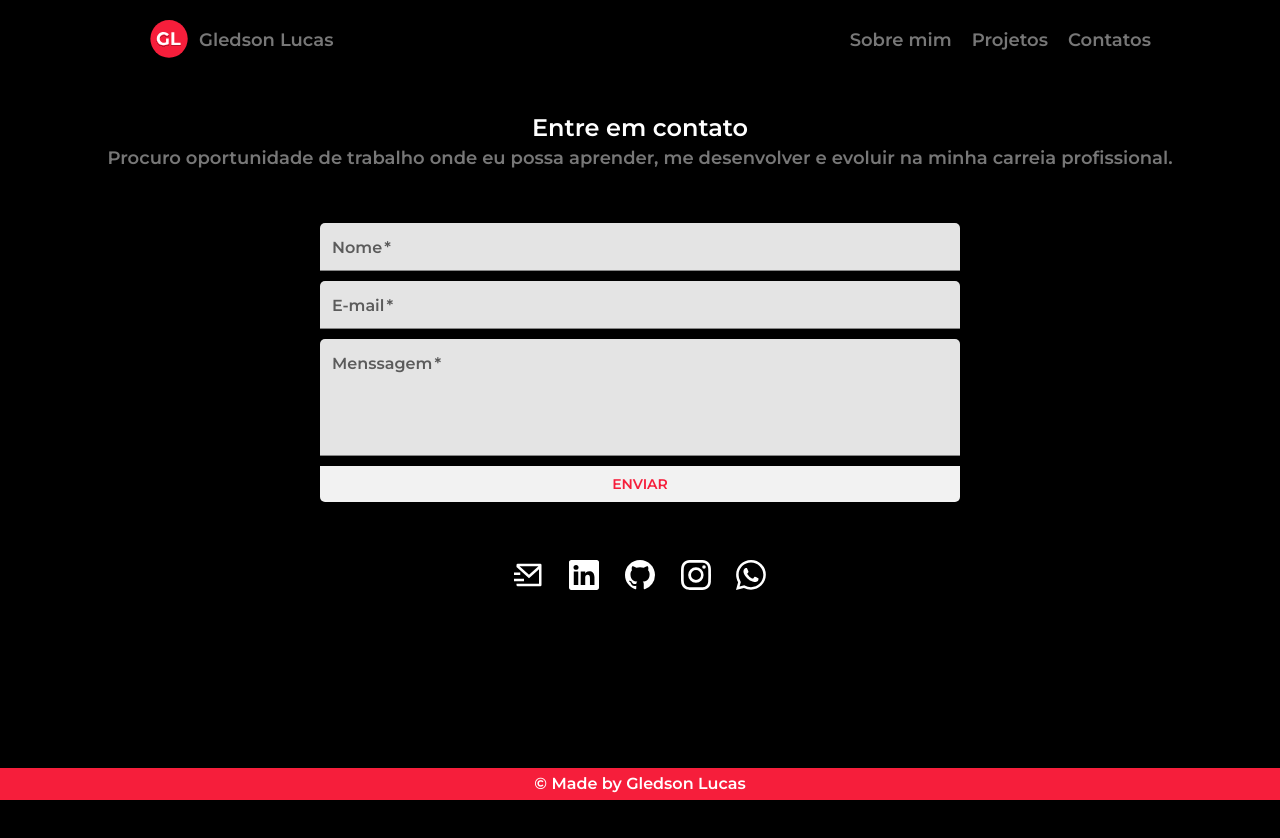
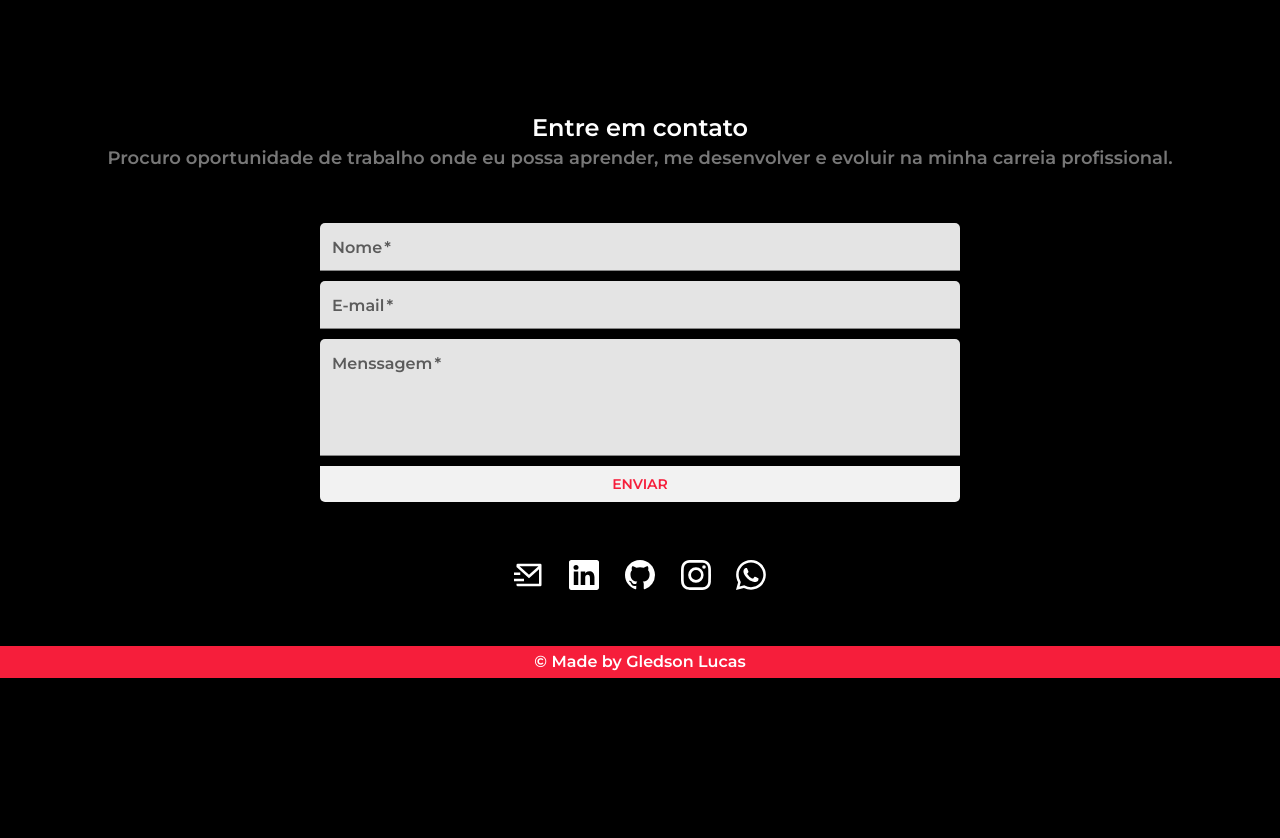
Before and after one commit to GledsonLucas111/Portfolio, a React (Create React App) app: page /contatos in a window 1280 px wide. Shown: the top 838 px of the page. Before the commit the page ends 800 px from the top, so only its background shows below. Built offline with nearby package versions, Linux system fonts and the light colour scheme.

Commit message:
fazendo alteracoes nas paginas: home, about e contact

```diff
--- a/package.json
+++ b/package.json
@@ -18,7 +18,6 @@
     "axios": "^0.27.2",
     "react": "^18.2.0",
     "react-dom": "^18.2.0",
-    "react-hook-form": "^7.34.2",
     "react-icons": "^4.4.0",
     "react-lottie": "^1.2.3",
     "react-router-dom": "^6.3.0",
--- a/src/components/footer/styles.tsx
+++ b/src/components/footer/styles.tsx
@@ -4,12 +4,10 @@ export const Component = styled.footer`
 width: 100%;
 height: 4vh;
 background-color: #F61E3B;
-position: absolute;
-bottom: 0;
-left: 0;
 display: flex;
 align-items: center;
 justify-content: center;
+margin: 3rem 0 0;
 @media (max-width: 490px) {
 .textFooter {
     font-size: 13px;
--- a/src/components/header/index.tsx
+++ b/src/components/header/index.tsx
@@ -2,7 +2,7 @@ import * as React from "react";
 import Typography  from "@mui/material/Typography";
 import { BoxList, BoxLogo, Component, StyledBurguer } from "./styles";
 import GL from "assets/GL.svg";
-import { goToAbout, goToContact, goToHome, goToProjects } from "routes/Coordinator";
+import { goToHome,  } from "routes/Coordinator";
 import { useNavigate } from "react-router-dom";
 
 const Header = () => {
@@ -28,13 +28,13 @@ const Header = () => {
         <div />
       </StyledBurguer>
       <BoxList active={active} onClick={() => toggleDrawer(false)}>
-        <Typography variant="h6" className="typeList" onClick={()=> goToAbout(navigate)}>
+        <Typography variant="h6" className="typeList" >
           Sobre mim
         </Typography>
-        <Typography variant="h6" className="typeList" onClick={()=> goToProjects(navigate)}>
+        <Typography variant="h6" className="typeList" >
           Projetos
         </Typography>
-        <Typography variant="h6" className="typeList" onClick={()=> goToContact(navigate)}>
+        <Typography variant="h6" className="typeList" >
           Contatos
         </Typography>
       </BoxList>
--- a/src/pages/about/index.tsx
+++ b/src/pages/about/index.tsx
@@ -1,6 +1,4 @@
 import { Tooltip, Typography } from "@mui/material";
-import Footer from "components/footer";
-import Header from "components/header";
 import { Techs } from "types/techs";
 import { AboutMe, Contect, TechsBox } from "./styles";
 
@@ -61,7 +59,6 @@ const About = () => {
 
   return (
     <div>
-      <Header />
       <Contect>
         <AboutMe>
           <Typography variant="h5" className="textHeader">
@@ -109,7 +106,6 @@ const About = () => {
           })}
         </TechsBox>
       </Contect>
-      <Footer />
     </div>
   );
 };
--- a/src/pages/about/styles.tsx
+++ b/src/pages/about/styles.tsx
@@ -6,6 +6,7 @@ export const Contect = styled(Box)`
   flex-direction: column;
   align-items: center;
   overflow: hidden;
+  margin: 7rem 0 0;
 `;
 
 export const AboutMe = styled(Box)`
--- a/src/pages/contact/index.tsx
+++ b/src/pages/contact/index.tsx
@@ -58,7 +58,6 @@ const Contact = () => {
   };
   return (
     <Main>
-      <Header />
       <Content>
         <div>
           <Typography
@@ -130,7 +129,6 @@ const Contact = () => {
           })}
         </div>
       </Content>
-
       <Footer />
     </Main>
   );
--- a/src/pages/contact/styles.tsx
+++ b/src/pages/contact/styles.tsx
@@ -2,8 +2,8 @@ import Box from "@mui/material/Box";
 import styled from "styled-components";
 
 export const Main = styled(Box)`
-  height: 100vh;
   overflow: hidden;
+  margin: 7rem 0 0;
 `;
 export const Content = styled(Box)`
   display: flex;
@@ -22,6 +22,10 @@ export const Content = styled(Box)`
       font-size: 30px;
       margin: 0 0.3rem;
       color: #fff;
+      transition: filter 150ms ease-in-out;
+      &:hover {
+        filter: brightness(75%);
+      }
     }
     @media screen and (max-width: 300px) {
       .MuiIconButton-root {
@@ -30,20 +34,9 @@ export const Content = styled(Box)`
     }
     }
   }
-  @media screen and (max-width: 570px) {
-    .typografy_1 {
-      font-size: 17px;
-    }
+  @media (max-width: 490px) {
     .typografy_2 {
-      font-size: 16px;
-    }
-  }
-  @media screen and (max-width: 570px) and (max-height: 680px) {
-    .typografy_1 {
       font-size: 15px;
-    }
-    .typografy_2 {
-      font-size: 14px;
     }
   }
 `;
@@ -56,6 +49,7 @@ export const Form = styled(Box)`
   .MuiTextField-root {
     background-color: #f2f2f2;
     border-radius: 5px 5px 0 0;
+
   }
   @media screen and (max-width: 570px) {
     width: 80%;
--- a/src/pages/home/index.tsx
+++ b/src/pages/home/index.tsx
@@ -12,10 +12,10 @@ import Lottie from "react-lottie";
 import developer from "animations/developer-yoga.json";
 import Button from "@mui/material/Button";
 import Footer from "components/footer";
+import About from "pages/about";
+import Contact from "pages/contact";
 
 const Home = () => {
-
-
   const defaultOptions = {
     loop: true,
     autoplay: true,
@@ -49,14 +49,22 @@ const Home = () => {
         </Typography>
       </BoxApresentation>
       <BoxAnimation>
-        <div className="buttonCV">
-          <Button sx={buttonCV}>download cv</Button>
-        </div>
         <div className="animation">
           <Lottie options={defaultOptions} width="100%" />
         </div>
+        <div className="buttonCV">
+          <Button
+            sx={buttonCV}
+            href="https://drive.google.com/file/d/1e-oX57ygfIOJ4s-3lLPYtruhwA48yiIu/view?usp=sharing"
+            target="_blank"
+          >
+            download cv
+          </Button>
+        </div>
       </BoxAnimation>
-      <Footer />
+
+      <About />
+      <Contact />
     </HomeComponent>
   );
 };
--- a/src/pages/home/styles.tsx
+++ b/src/pages/home/styles.tsx
@@ -3,7 +3,6 @@ import { neutralColor } from "constants/colors";
 import styled from "styled-components";
 
 export const HomeComponent = styled.div`
-  height: 100vh;
 `;
 
 export const BoxApresentation = styled(Box)`
@@ -40,7 +39,7 @@ export const BoxAnimation = styled(Box)`
   display: flex;
   align-items: center;
   justify-content: center;
-  flex-direction: column-reverse;
+  flex-direction: column;
   .animation {
     width: 30vw;
   }
```
Also changed, not shown: 1 other file (tests, documents, lock files or other folders).
